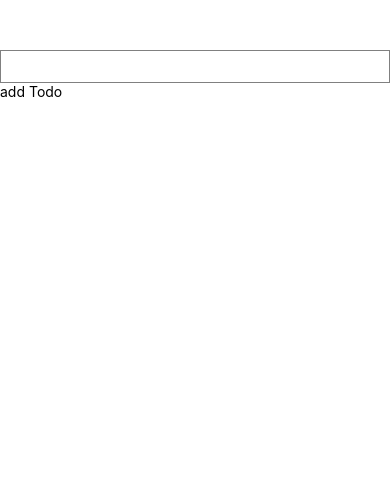
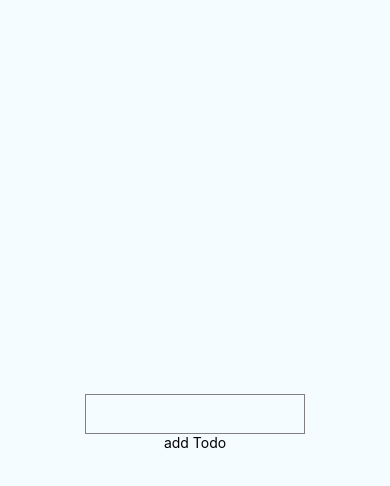
Before and after one commit to ddulhddul/Guide, a React Native app: screen / in a window 390 px wide. Shown: the top 486 px of the page. Built offline with nearby package versions, Linux system fonts and the light colour scheme.

Commit message:
todo list update

```diff
--- a/App.js
+++ b/App.js
@@ -27,7 +27,10 @@ class Todo extends Component {
   }
 
   addTodo() {
-    let todoItem = this.state.inputText
+    let todoItem = {
+      context: this.state.inputText,
+      complete: false
+    }
     let todos = this.state.todos
     todos.push(todoItem)
     this.setState({
@@ -36,11 +39,27 @@ class Todo extends Component {
     })
   }
 
+  completeTodo(index) {
+    let todos = this.state.todos
+    todos[index].complete = !todos[index].complete
+    this.setState({
+      todos: todos,
+    })
+  }
+
+  deleteTodo (index) {
+    let todos = this.state.todos
+    todos.splice(index, 1)
+    this.setState({
+      todos: todos,
+    })
+  }
+
   render() {
     return (
       <View style={styles.container}>
         <TextInput
-          style={{marginTop:50, height: 40,borderColor: 'gray', borderWidth: 1}}
+          style={{height: 40,borderColor: 'gray', borderWidth: 1}}
           onChangeText={(text) => {
             this.setState({inputText: text})
           }}
@@ -54,9 +73,17 @@ class Todo extends Component {
         {
           this.state.todos.map((todoItem, index)=> {
             return (
-              <Text key={index}>
-                {todoItem}
-              </Text>
+              <View key={index} style={{flexDirection: 'row'}}>
+                <Text style={todoItem.complete ? {textDecorationLine: 'line-through'} : {textDecorationLine: 'none'}}>
+                  {todoItem.context}
+                </Text>
+                <TouchableOpacity onPress={this.completeTodo.bind(this, index)}>
+                  <Text>{todoItem.complete ? "---complete" : "---incomplete" }</Text>
+                </TouchableOpacity>
+                <TouchableOpacity onPress={this.deleteTodo.bind(this, index)}>
+                  <Text>     delete </Text>
+                </TouchableOpacity>
+              </View>
             )
           })
         }
@@ -65,36 +92,11 @@ class Todo extends Component {
   }
 }
 
-
-
 const styles = StyleSheet.create({
-  app: {
+  container: {
     flex: 1,
-    flexDirection: 'column'
-  },
-  container: {
-    height:100
-  },
-  left: {
-    flex: 1,
-    backgroundColor: 'red'
-  },
-  right: {
-    flex: 1,
-    flexDirection: 'column'
-  },
-  top: {
-    flex: 1,
-    backgroundColor: 'blue'
-  },
-  bottom: {
-    flex: 2,
-    backgroundColor: 'green'
-  },
-  navBar: {
-    height: 50,
+    justifyContent: 'center',
     alignItems: 'center',
-    justifyContent: 'center',
-    backgroundColor: 'green'
+    backgroundColor: '#F5FCFF',
   },
 });
```
